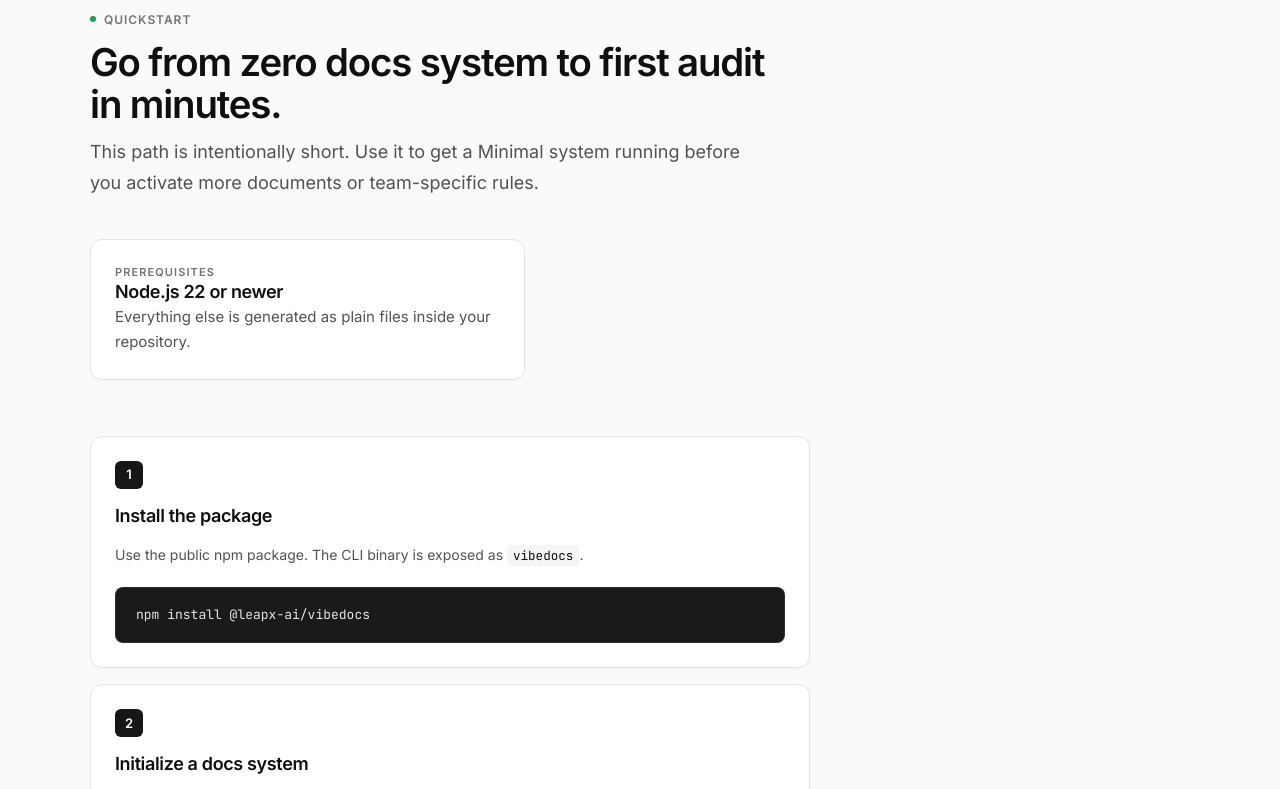
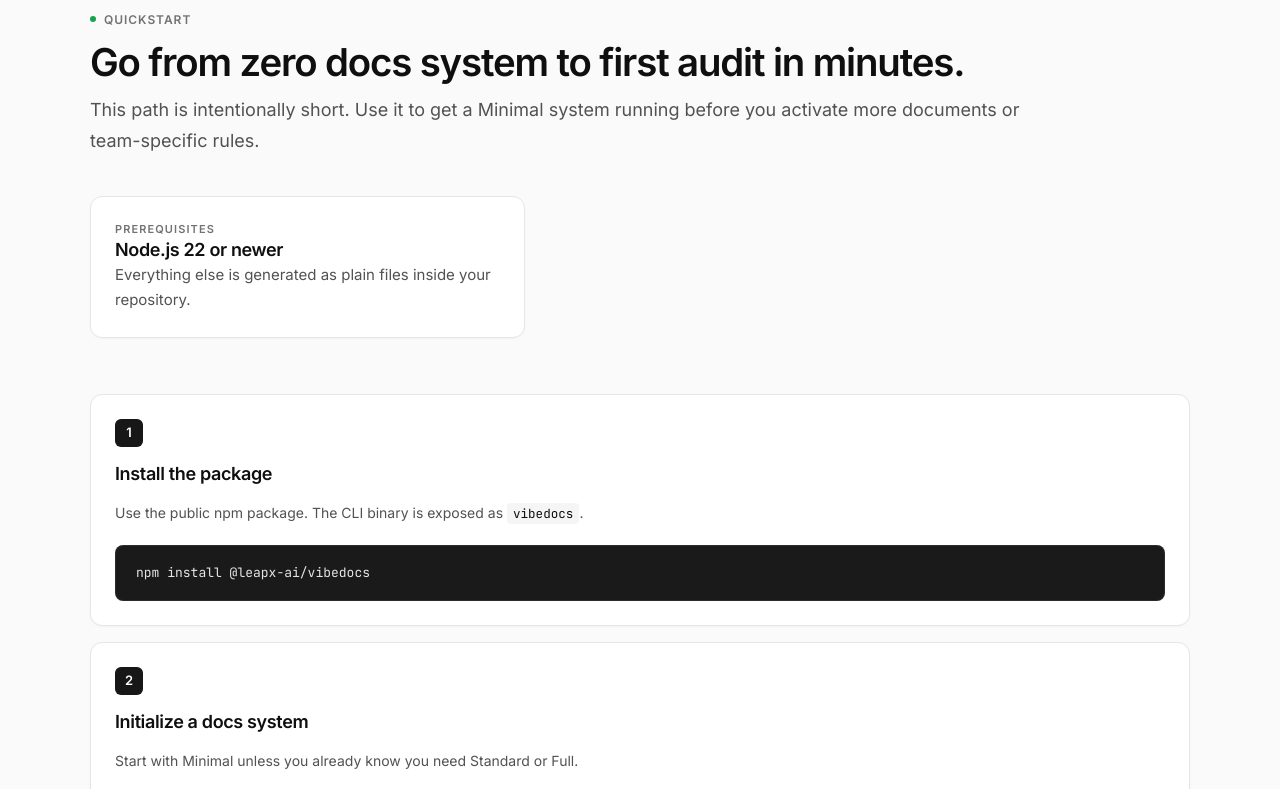
Before and after one commit to leapx-ai/vibedocs, a website: page website/quickstart/index.html in a window 1280 px wide. Shown: the part 100-889 px from the top of the page. Drawn offline with Linux system fonts and the light colour scheme.

Commit message:
优化website

```diff
--- a/website/assets/site.css
+++ b/website/assets/site.css
@@ -332,7 +332,7 @@ p {
 .hero-subpage .hero-copy {
   grid-column: 1 / -1;
   gap: 12px;
-  max-width: 72ch;
+  max-width: none;
 }
 
 .hero-subpage h1 {
@@ -341,7 +341,7 @@ p {
 }
 
 .hero-subpage .lead {
-  max-width: 64ch;
+  max-width: 82ch;
 }
 
 .hero-subpage.hero-with-panel .hero-copy {
@@ -572,7 +572,7 @@ pre code {
   display: flex;
   flex-direction: column;
   gap: 16px;
-  max-width: var(--content-narrow);
+  max-width: none;
 }
 
 .step {
```
